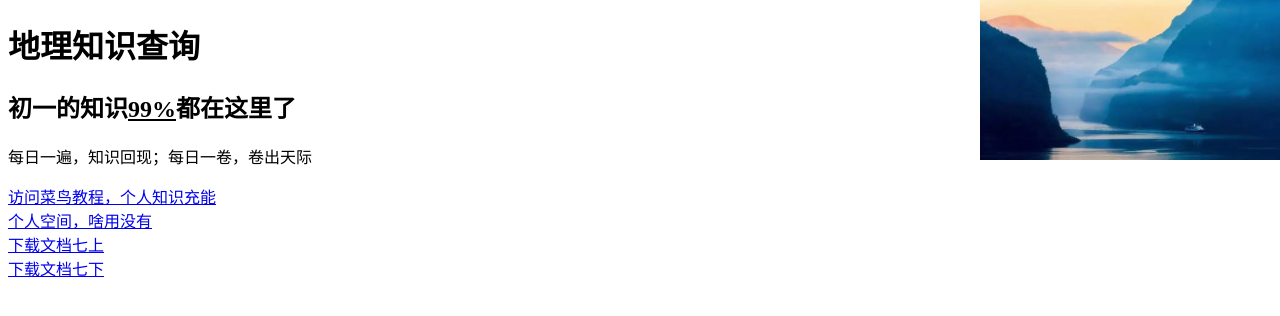
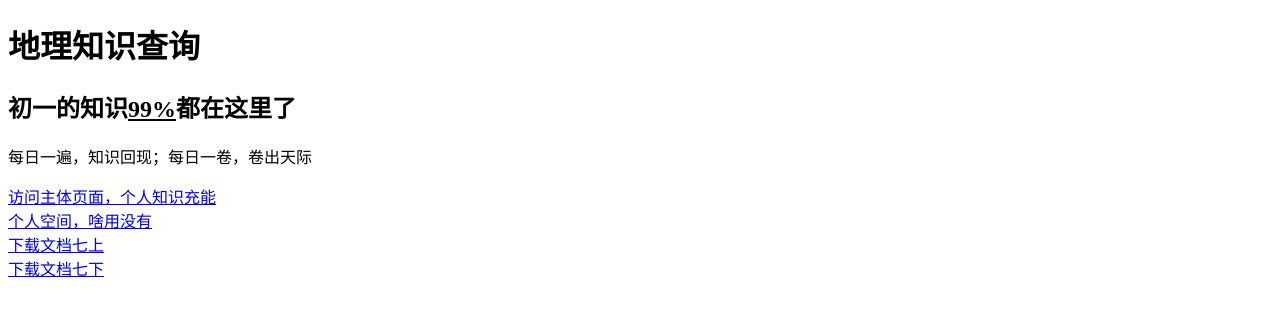
Before and after one commit to lRh-95/Geo, a plain HTML site: page index.html in a window 1280 px wide. Drawn offline with Linux system fonts and the light colour scheme.

Commit message:
Update index.html

```diff
--- a/index.html
+++ b/index.html
@@ -17,13 +17,14 @@
     <h1>地理知识查询</h1>
     <h2>初一的知识<ins>99%</ins>都在这里了</h2>
     <p>每日一遍，知识回现；每日一卷，卷出天际</p>
-    <img src="./Start.png" class='four' alt="地理-开始" width="300" height="160" title="地理，启动！（此为地理开始页面）">
     </div>
+
     <div>
-    <a href="https://www.runoob.com/"target="blank">访问菜鸟教程，个人知识充能</a><br>
+    <a href="https://lrh-95.github.io/Geo/Geo.html" target="blank">访问主体页面，个人知识充能</a><br>
     <a href="https://space.bilibili.com/3546690015463479?spm_id_from=333.1007.0.0"target="blank">个人空间，啥用没有</a><br>
     <a href="七上地常.docx" download>下载文档七上</a><br>
     <a href="七下地常.docx" download>下载文档七下</a><br>
     </div>
+
 </body>
 </html>
```
